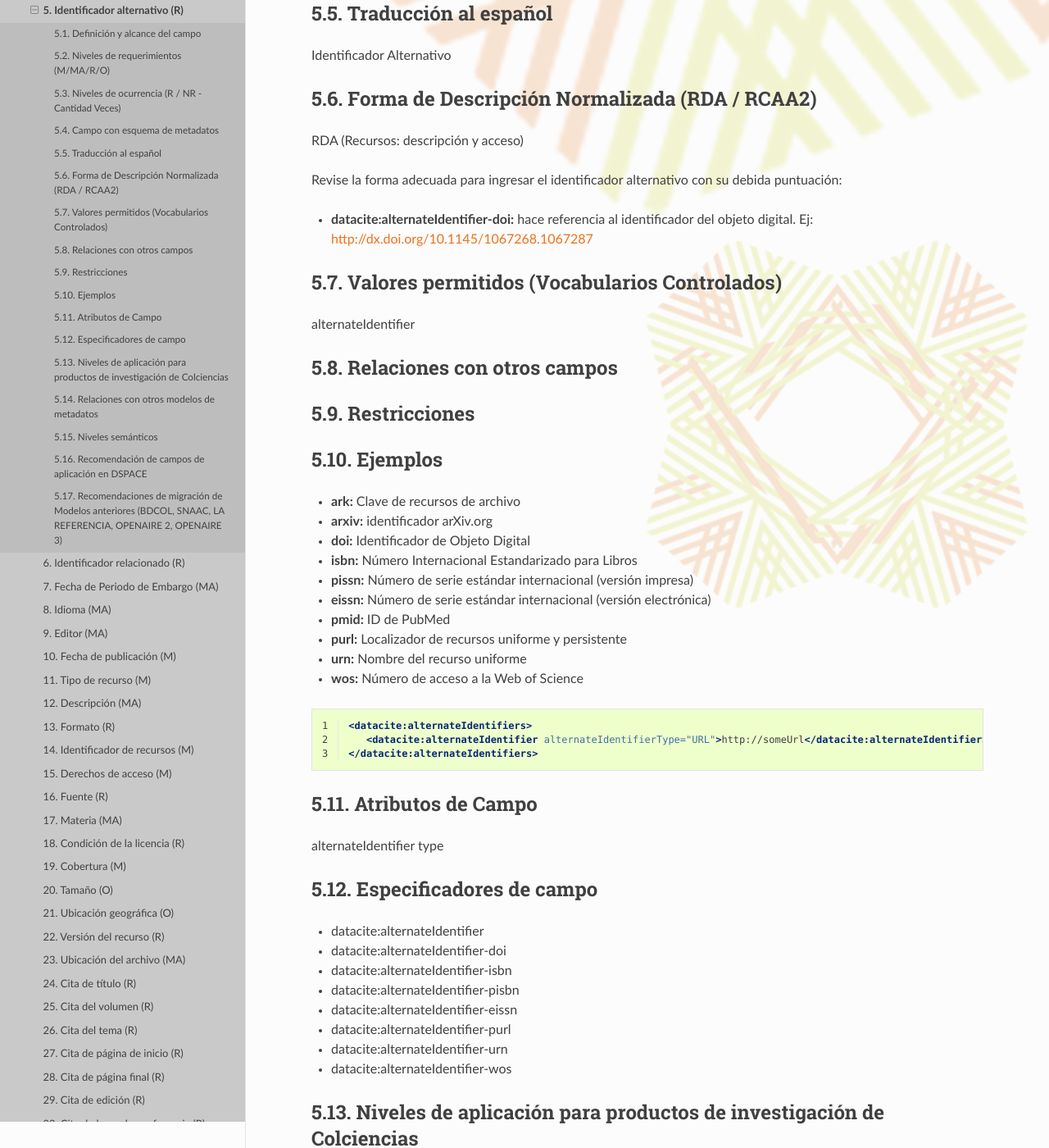
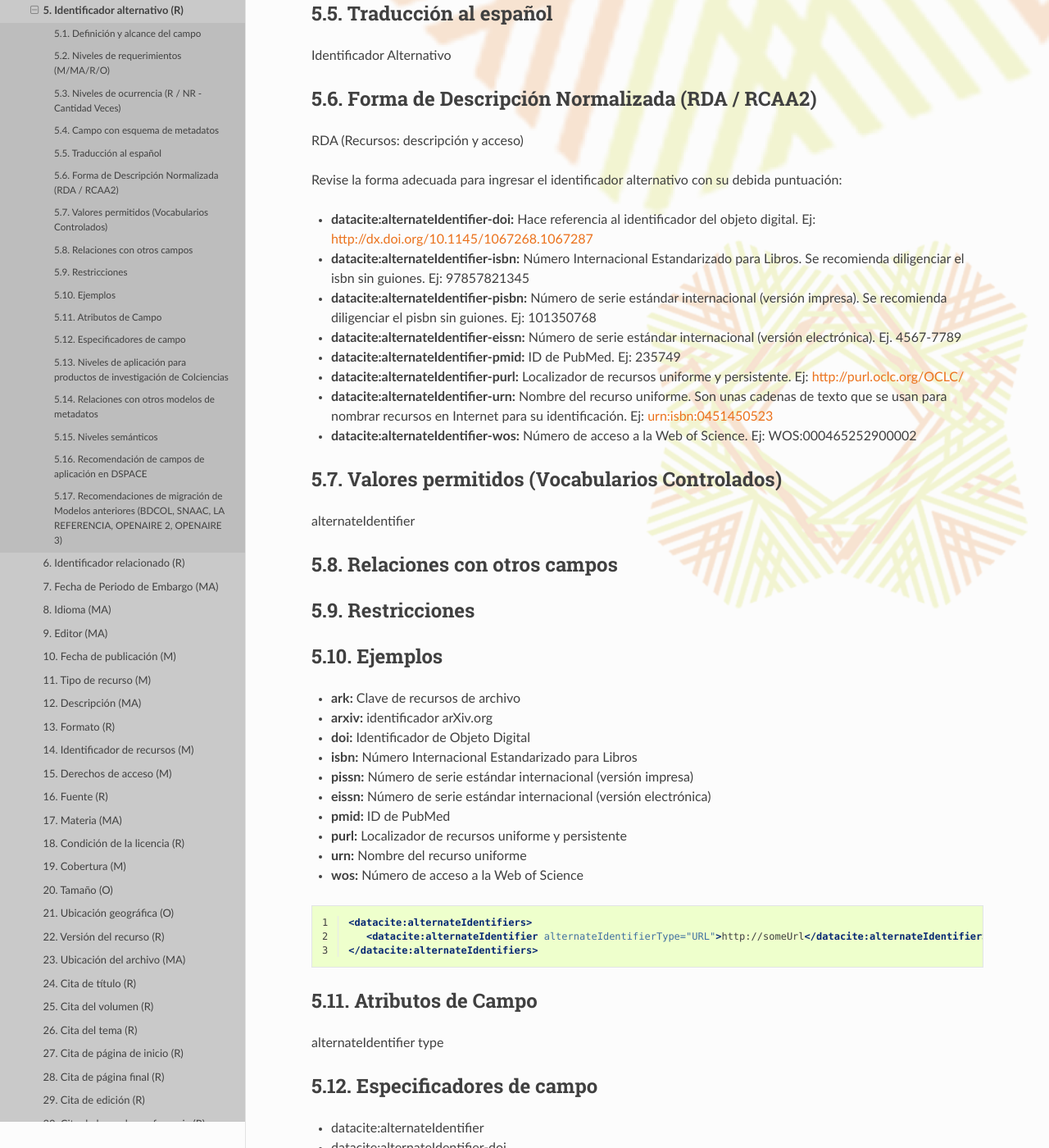
Before and after one commit to rcic/openaire4, a Sphinx documentation site: the page built from docs/field_alternativeidentifier.rst, in a window 1280 px wide and 1400 px high, scrolled down 639 px. Shown: the whole window at 82% size. Built offline with Sphinx 7.4.7 and the Read the Docs theme 2.0.0, drawn with Linux system fonts in a browser that asks for light colours; some of the changed text lies outside the part shown.

Commit message:
actualizacion y correccion

```diff
--- a/docs/field_alternativeidentifier.rst
+++ b/docs/field_alternativeidentifier.rst
@@ -31,7 +31,21 @@ RDA (Recursos: descripción y acceso)
 
 Revise la forma adecuada para ingresar el identificador alternativo con su debida puntuación:
 
--	**datacite:alternateIdentifier-doi:** hace referencia al identificador del objeto digital. Ej: http://dx.doi.org/10.1145/1067268.1067287
+- **datacite:alternateIdentifier-doi:** Hace referencia al identificador del objeto digital. Ej: http://dx.doi.org/10.1145/1067268.1067287
+
+- **datacite:alternateIdentifier-isbn:** Número Internacional Estandarizado para Libros. Se recomienda diligenciar el isbn sin guiones. Ej: 97857821345
+
+- **datacite:alternateIdentifier-pisbn:** Número de serie estándar internacional (versión impresa). Se recomienda diligenciar el pisbn sin guiones. Ej: 101350768
+
+- **datacite:alternateIdentifier-eissn:** Número de serie estándar internacional (versión electrónica). Ej. 4567-7789
+
+- **datacite:alternateIdentifier-pmid:** ID de PubMed. Ej: 235749
+
+- **datacite:alternateIdentifier-purl:** Localizador de recursos uniforme y persistente. Ej: http://purl.oclc.org/OCLC/
+
+- **datacite:alternateIdentifier-urn:** Nombre del recurso uniforme. Son unas cadenas de texto que se usan para nombrar recursos en Internet para su identificación. Ej: urn:isbn:0451450523
+
+- **datacite:alternateIdentifier-wos:** Número de acceso a la Web of Science. Ej:  WOS:000465252900002
 
 Valores permitidos (Vocabularios Controlados)
 ---------------------------------------------
@@ -77,6 +91,7 @@ Especificadores de campo
 - datacite:alternateIdentifier-isbn
 - datacite:alternateIdentifier-pisbn
 - datacite:alternateIdentifier-eissn
+- datacite:alternateIdentifier-pmid
 - datacite:alternateIdentifier-purl
 - datacite:alternateIdentifier-urn
 - datacite:alternateIdentifier-wos
@@ -102,6 +117,7 @@ Se recomienda crear en Dspace los siguientes campos:
 - datacite:alternateIdentifier-isbn
 - datacite:alternateIdentifier-pisbn
 - datacite:alternateIdentifier-eissn
+- datacite:alternateIdentifier-pmid
 - datacite:alternateIdentifier-purl
 - datacite:alternateIdentifier-urn
 - datacite:alternateIdentifier-wos
--- a/docs/field_projectid.rst
+++ b/docs/field_projectid.rst
@@ -114,7 +114,7 @@ Especificadores de campo
 
 Relaciones con otros modelos de metadatos
 -----------------------------------------
-Se aplica a los productos que han sido financiados.
+dc:creator.grantor.
 
 Niveles semánticos
 ------------------
@@ -139,3 +139,4 @@ Recomendaciones de migración de Modelos anteriores (BDCOL, SNAAC, LA REFERENCIA
 --------------------------------------------------------------------------------------------------------
 
 - **OpenAIRE 3:** dc:relation
+- **Bdcol:** dc:creator.grantor
--- a/docs/use_of_oai_pmh.rst
+++ b/docs/use_of_oai_pmh.rst
@@ -47,7 +47,7 @@ Estos productos dan cuenta de la generación de ideas , métodos y herramientas
 	- **Regulaciones, normas, reglamentos o legislaciones:** Aquellas que han sido emitidas por una entidad competente, adaptadas por una comunidad específica y cuya generación se apoyó en la actividad científica o tecnológica.
 	- **Consultorías científico-tecnológicas e informes técnicos finales:** Servicio profesional o método para presentar asesoramiento y ayuda práctica por un grupo de investigadores o expertos en las diversas disciplinas.
 
-- Productos resultados de actividades de apro**piación social del conocimiento.
+- Productos resultados de actividades de apropiación social del conocimiento.
 
 La apropiación social se entiende como un proceso y práctica social de construcción colectiva de conocimiento, que se involucran con interacciones tendientes a intercambiar saberes y experiencias (Colciencias, 2018):
 
```
